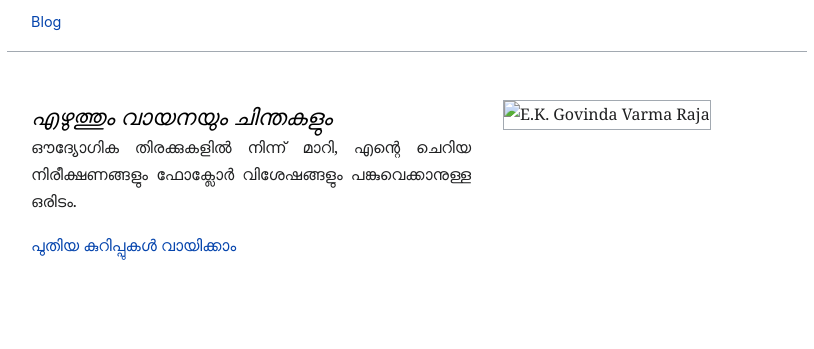
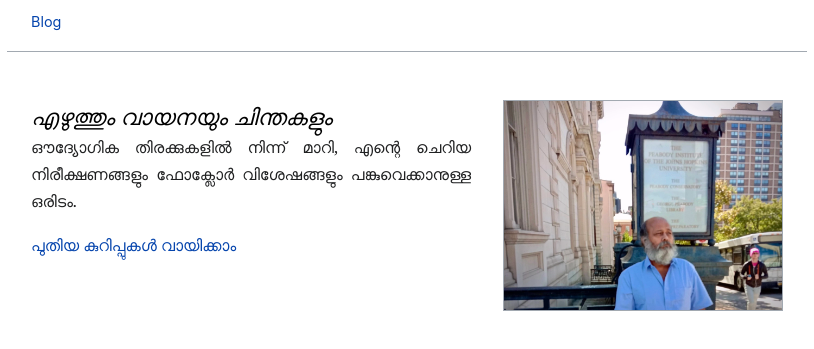
Before and after one commit to srvrpc/ekgvr, a plain HTML site: page index.html in a window 1280 px wide. Shown: the part 59-408 px from the top of the page, without its empty margins (233-1047 px from the left). Drawn offline with Linux system fonts and the light colour scheme.

Commit message:
Update index.html

```diff
--- a/index.html
+++ b/index.html
@@ -39,7 +39,7 @@
             </div>
 
             <div class="hero-image">
-                <img src="assets/images/profile.jpg" alt="E.K. Govinda Varma Raja" loading="lazy">
+                <img src="assets/images/profile.webp" alt="E.K. Govinda Varma Raja" loading="lazy">
             </div>
         </div>
     </section>
```
